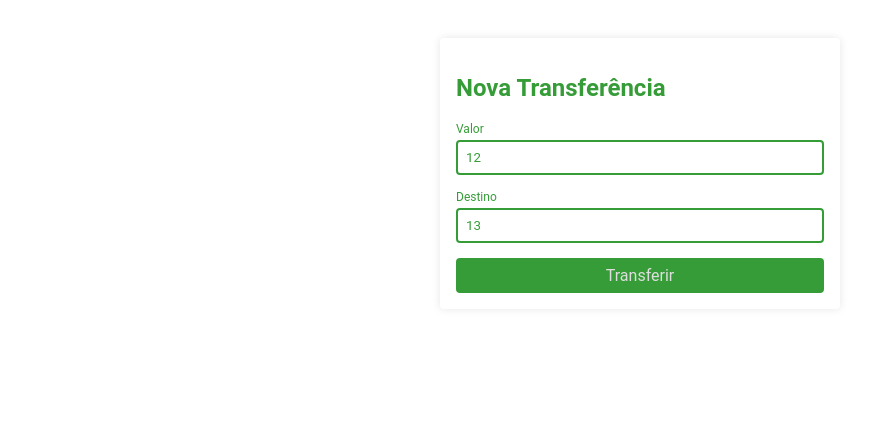
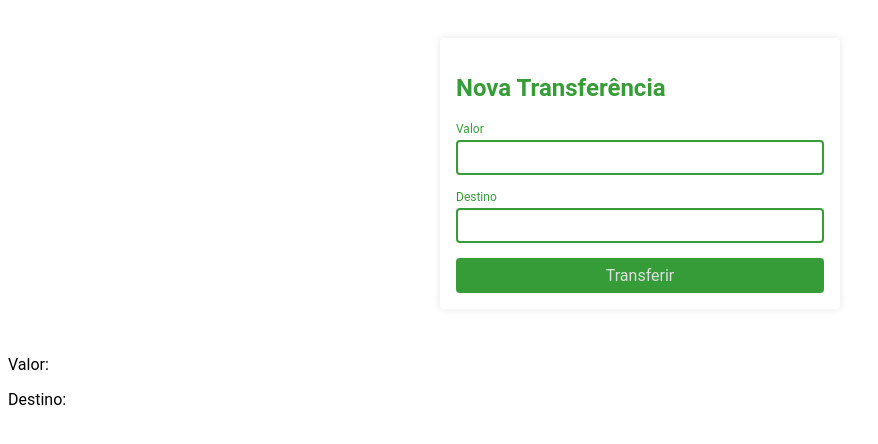
Before and after one commit to fclmrj/bytebank, an Angular app: page / in a window 1280 px wide. Shown: the top 444 px of the page, without its empty margins (0-878 px from the left). Built offline with nearby package versions, Linux system fonts and the light colour scheme.

Commit message:
Angular: explorando o framework 03. Exportando dados do componente - 04 Interpolando dados

```diff
--- a/src/app/app.component.html
+++ b/src/app/app.component.html
@@ -1 +1,4 @@
 <app-nova-transferencia (aoTransferir)="transferir($event)"></app-nova-transferencia>
+
+<p>Valor: {{transferencia?.valor}}</p>
+<p>Destino: {{transferencia?.destino}}</p>
--- a/src/app/app.component.ts
+++ b/src/app/app.component.ts
@@ -1,3 +1,4 @@
+import { NovaTransferenciaComponent } from './nova-transferencia/nova.transferencia.component';
 import { Component } from '@angular/core';
 
 @Component({
@@ -8,7 +9,17 @@ import { Component } from '@angular/core';
 export class AppComponent {
   title = 'bytebank';
 
+  valor: number;
+  destino: number;
+  transferencia : any;
+
   transferir($event){
+
     console.log($event);
+
+    this.destino = $event.destino;
+    this.valor = $event.valor;
+
+    this.transferencia = $event;
   }
 }
--- a/src/app/nova-transferencia/nova.transferencia.component.ts
+++ b/src/app/nova-transferencia/nova.transferencia.component.ts
@@ -10,11 +10,17 @@ export class NovaTransferenciaComponent{
 
   @Output() aoTransferir = new EventEmitter<any>();
 
-  valor: number = 12;
-  destino: number = 13;
+  valor: number;
+  destino: number;
 
   transferir(){
     console.log('Solicitada nova transferência');
     this.aoTransferir.emit({valor: this.valor, destino: this.destino});
+    this.limparCampos();
+  }
+
+  limparCampos(){
+    this.valor = 0;
+    this.destino = 0;
   }
 }
```
